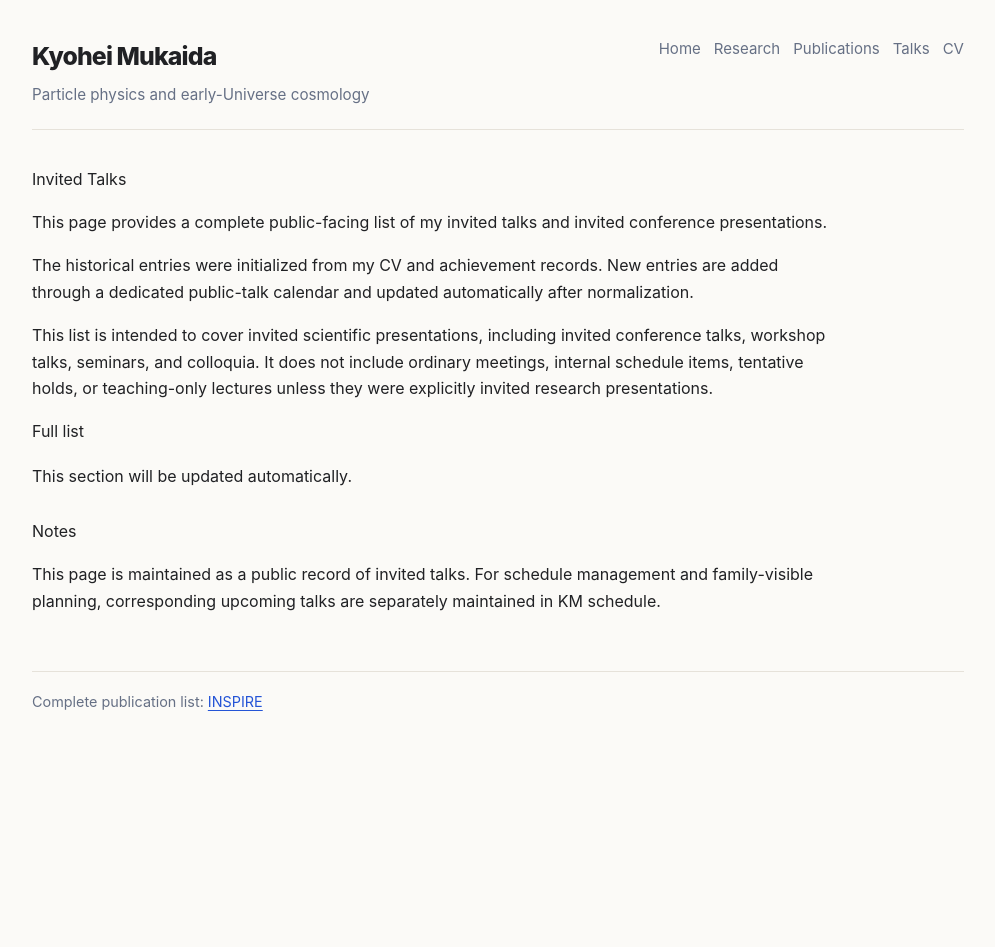
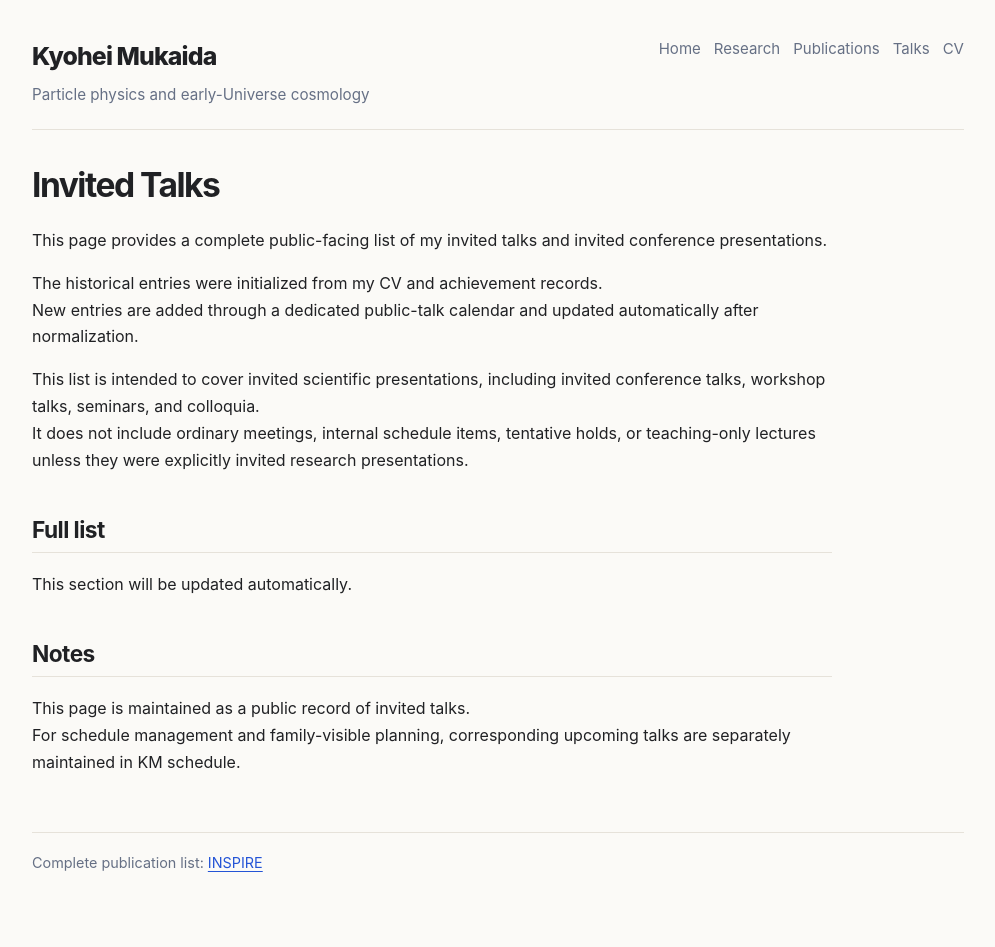
Before and after one commit to kyoheimukaida/kyoheimukaida.github.io, a Jekyll site: the page built from talks.md, in a window 1280 px wide. Shown: the whole page, without its empty margins (142-1137 px from the left). Built offline with Jekyll 4.4.1, drawn with Linux system fonts in a browser that asks for light colours; before the commit the page ends 900 px from its top, so only the background shows below that.

```diff
--- a/talks.md
+++ b/talks.md
@@ -3,7 +3,7 @@ layout: default
 title: Invited Talks
 ---
 
-Invited Talks
+# Invited Talks
 
 This page provides a complete public-facing list of my invited talks and invited conference presentations.
 
@@ -13,17 +13,17 @@ New entries are added through a dedicated public-talk calendar and updated autom
 This list is intended to cover invited scientific presentations, including invited conference talks, workshop talks, seminars, and colloquia.
 It does not include ordinary meetings, internal schedule items, tentative holds, or teaching-only lectures unless they were explicitly invited research presentations.
 
-Full list
+## Full list
 
 <div class="record-list" markdown="1">
+
 <!-- talks-auto:start -->
+This section will be updated automatically.
+<!-- talks-auto:end -->
 
-This section will be updated automatically.
-
-<!-- talks-auto:end -->
 </div>
 
-Notes
+## Notes
 
 This page is maintained as a public record of invited talks.
 For schedule management and family-visible planning, corresponding upcoming talks are separately maintained in KM schedule.
```
